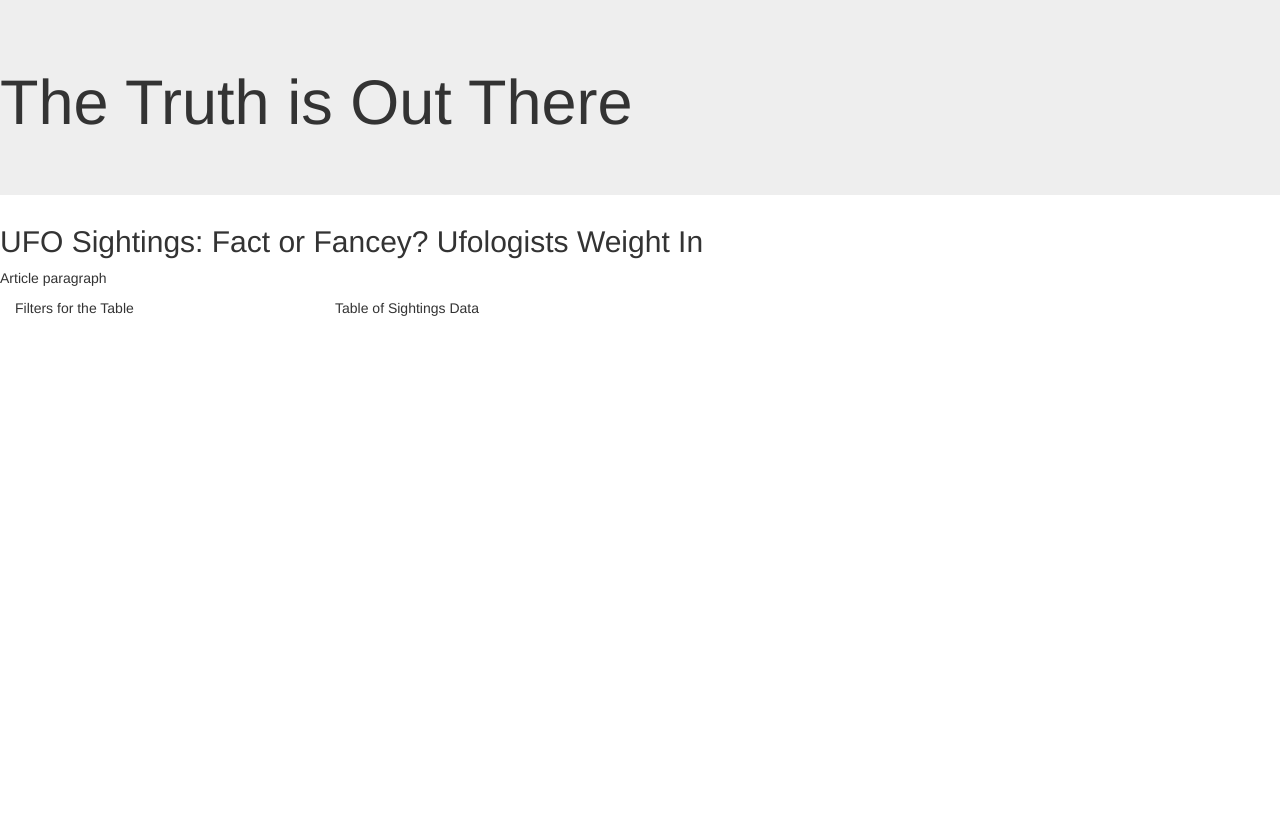
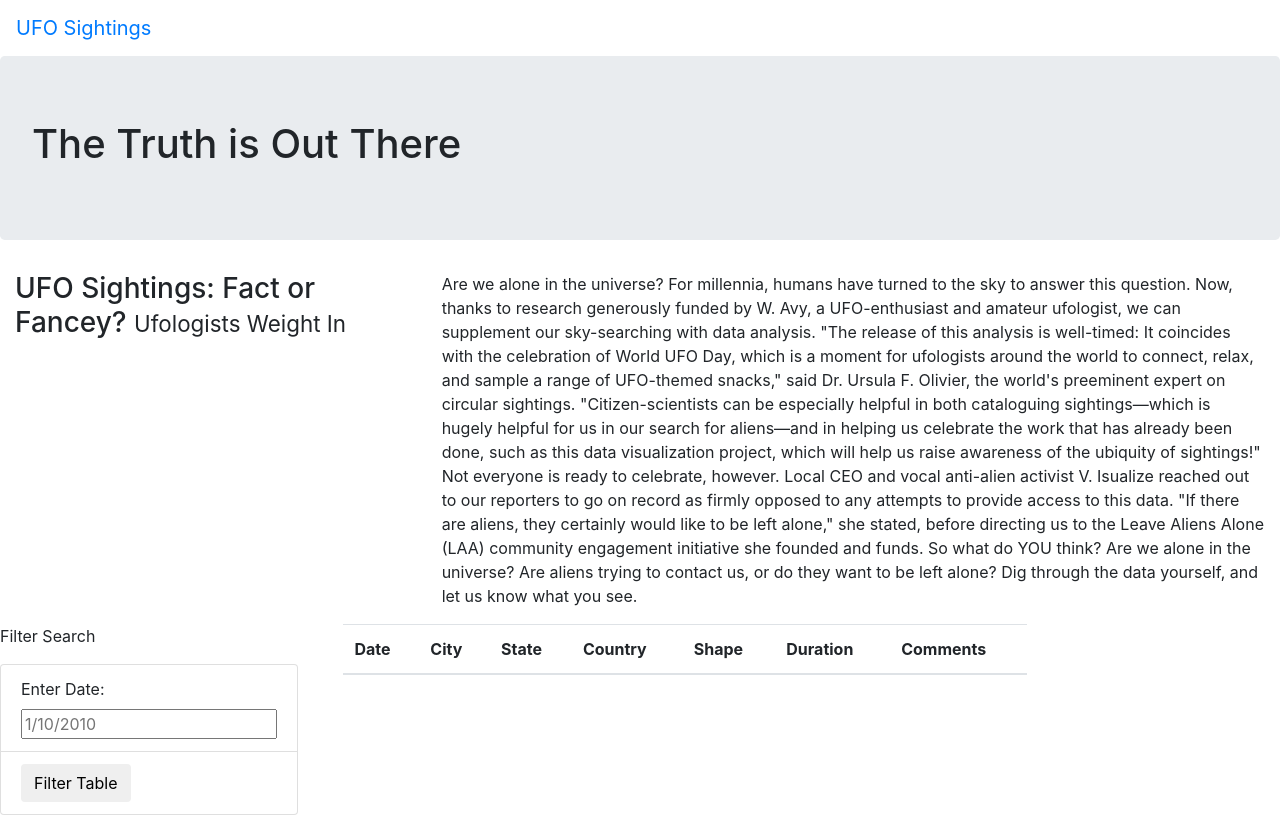
Before and after one commit to DavidGGonzalez/UFOs, a plain HTML site: page index.html in a window 1280 px wide. Drawn offline with nearby package versions, Linux system fonts and the light colour scheme.

Commit message:
11.6.1 was just completed

```diff
--- a/index.html
+++ b/index.html
@@ -4,18 +4,75 @@
     <meta charset="UTF-8">
     <meta http-equiv="X-UA-Compatible" content="IE=edge">
     <meta name="viewport" content="width=device-width, initial-scale=1.0">
-    <link rel="stylesheet" href="https://maxcdn.bootstrapcdn.com/bootstrap/3.3.7/css/bootstrap.min.css">
+    <link
+      rel="stylesheet"
+      href="https://maxcdn.bootstrapcdn.com/bootstrap/4.0.0/css/bootstrap.min.css"
+      integrity="sha384-Gn5384xqQ1aoWXA+058RXPxPg6fy4IWvTNh0E263XmFcJlSAwiGgFAW/dAiS6JXm"
+      crossorigin="anonymous"
+    />
+    <link rel="stylesheet" href="static/css/style.css">
     <title>UFOs</title>
 </head>
 <body>
-    <div class="jumbotron">
-        <h1>The Truth is Out There</h1>
+    <div class="wrapper">
+        <div class="navbar navbar-expand-lg">
+            <a class="navbar-brand" href="index.html">UFO Sightings</a>
+        </div>
+        <div class="jumbotron">
+            <h1>The Truth is Out There</h1>
+        </div>
+        <div class="container-fluid">
+            <div class="row">
+                <div class="col-md-4">
+                    <h3>UFO Sightings: Fact or Fancey? <small>Ufologists Weight In</small></h3>
+                </div>
+                <div class="col-md-8">
+                    <p>Are we alone in the universe? For millennia, humans have turned to the sky to answer this question. Now, thanks to research generously funded by W. Avy, a UFO-enthusiast and amateur ufologist, we can supplement our sky-searching with data analysis.
+
+                        "The release of this analysis is well-timed: It coincides with the celebration of World UFO Day, which is a moment for ufologists around the world to connect, relax, and sample a range of UFO-themed snacks," said Dr. Ursula F. Olivier, the world's preeminent expert on circular sightings. "Citizen-scientists can be especially helpful in both cataloguing sightings—which is hugely helpful for us in our search for aliens—and in helping us celebrate the work that has already been done, such as this data visualization project, which will help us raise awareness of the ubiquity of sightings!"
+
+                        Not everyone is ready to celebrate, however. Local CEO and vocal anti-alien activist V. Isualize reached out to our reporters to go on record as firmly opposed to any attempts to provide access to this data. "If there are aliens, they certainly would like to be left alone," she stated, before directing us to the Leave Aliens Alone (LAA) community engagement initiative she founded and funds.
+
+                        So what do YOU think? Are we alone in the universe? Are aliens trying to contact us, or do they want to be left alone? Dig through the data yourself, and let us know what you see.</p>
+                </div>
+            </div>
+        </div>
+        <div class="fluid-container">
+            <div class="row">
+                <div class="col-md-3">
+                    <form>
+                        <p>Filter Search</p>
+                        <ul class="list-group">
+                            <li class="list-group-item">
+                                <label for="date">Enter Date:</label>
+                                <input type="text" placeholder="1/10/2010" id="datetime"/>
+                            </li>
+                            <li class="list-group-item">
+                                <button id="filter-btn" type="button" class="btn btn-default">Filter Table</button>
+                            </li>
+                        </ul>
+                    </form>
+                </div>
+                <div class="col-md-9">
+                    <div class="col-md-9">
+                        <table class="table table-striped">
+                          <thead>
+                            <tr>
+                                <th>Date</th>
+                                <th>City</th>
+                                <th>State</th>
+                                <th>Country</th>
+                                <th>Shape</th>
+                                <th>Duration</th>
+                                <th>Comments</th>
+                            </tr>
+                          </thead>
+                          <tbody></tbody>
+                        </table>
+                      </div>
+                </div>
+            </div>
+        </div>
     </div>
-    <div class="article">
-        <h2>UFO Sightings: Fact or Fancey? Ufologists Weight In</h2>
-        <p>Article paragraph</p>
-    </div>
-    <div class="col-md-3">Filters for the Table</div>
-    <div class="col-md-9">Table of Sightings Data</div>
 </body>
 </html>
```
